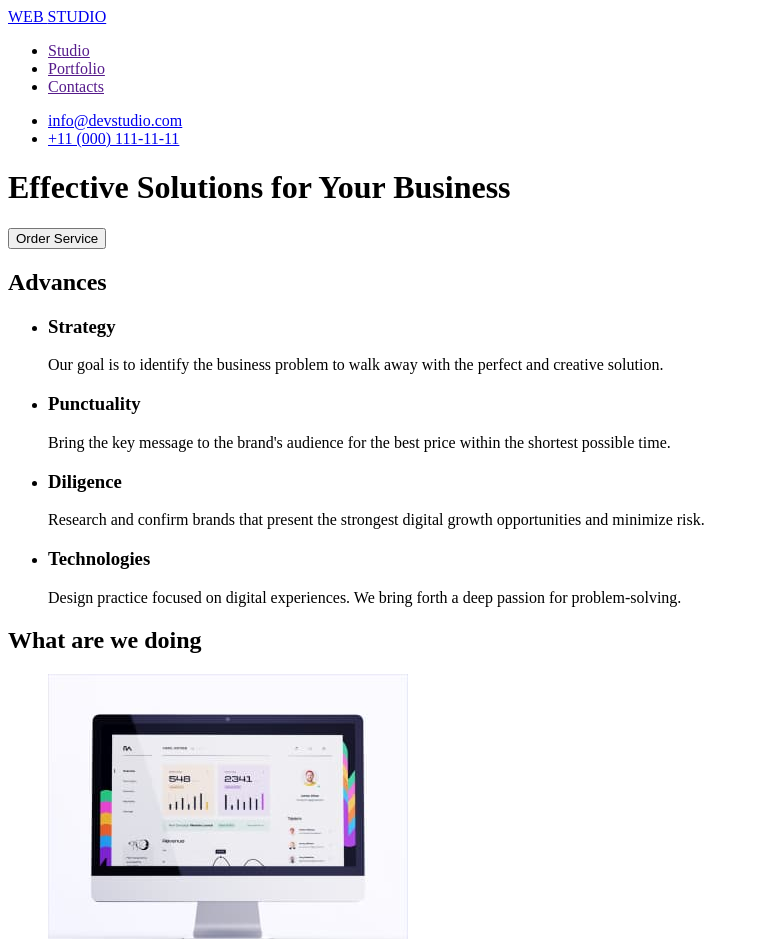
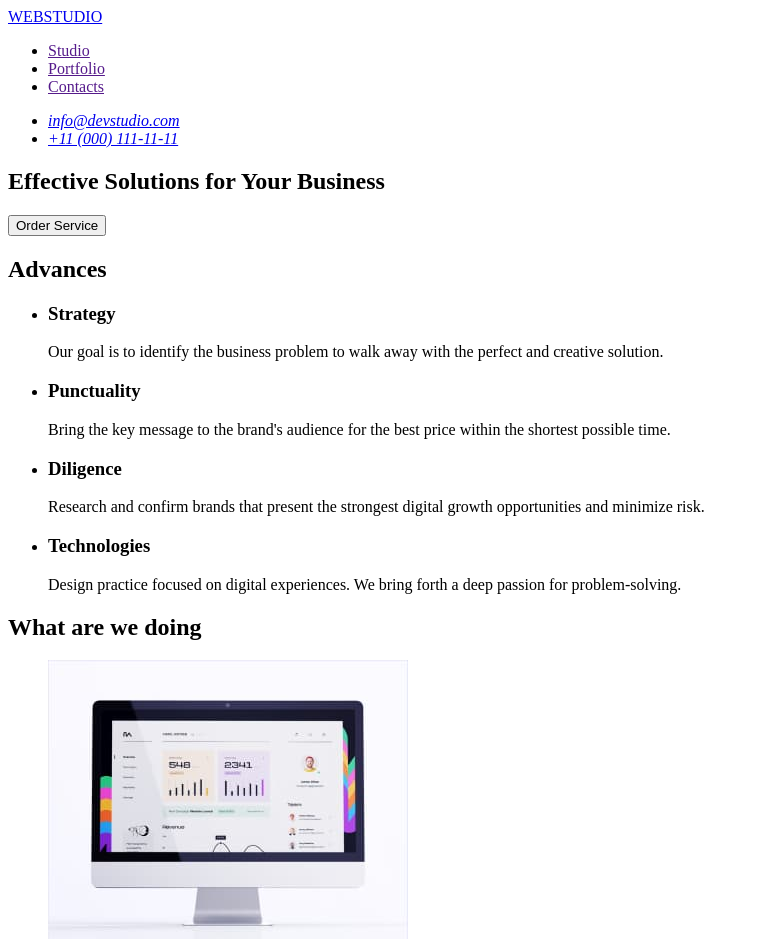
Before and after one commit to kondyan2022/goit-markup-hw-01, a plain HTML site: page index.html in a window 1280 px wide. Shown: the top 939 px of the page, without its empty margins (0-759 px from the left). Drawn offline with Linux system fonts and the light colour scheme.

Commit message:
homework: fixed bugs

```diff
--- a/index.html
+++ b/index.html
@@ -10,28 +10,26 @@
     <!-- header  -->
     <header>
       <nav>
-        <a href="./index.html">
-          <span> WEB </span>
-          STUDIO
-        </a>
+        <a href="./index.html">WEBSTUDIO</a>
         <ul>
           <li><a href="">Studio</a></li>
           <li><a href="">Portfolio</a></li>
           <li><a href="">Contacts</a></li>
         </ul>
-
+      </nav>
+      <address>
         <ul>
           <li><a href="mailto:info@devstudio.com">info@devstudio.com</a></li>
           <li><a href="tel:+110001111111">+11 (000) 111-11-11</a></li>
         </ul>
-      </nav>
+      </address>
     </header>
     <main>
       <!-- Hero -->
-      <div>
+      <section>
         <h1>Effective Solutions for Your Business</h1>
         <button type="button">Order Service</button>
-      </div>
+      </section>
       <section>
         <h2>Advances</h2>
         <ul>
@@ -169,10 +167,7 @@
       </section>
     </main>
     <footer>
-      <a href="./index.html">
-        <span> WEB </span>
-        STUDIO
-      </a>
+      <a href="./index.html">WEBSTUDIO</a>
       <p>
         Increase the flow of customers and sales for your business with digital
         marketing & growth solutions.
```
